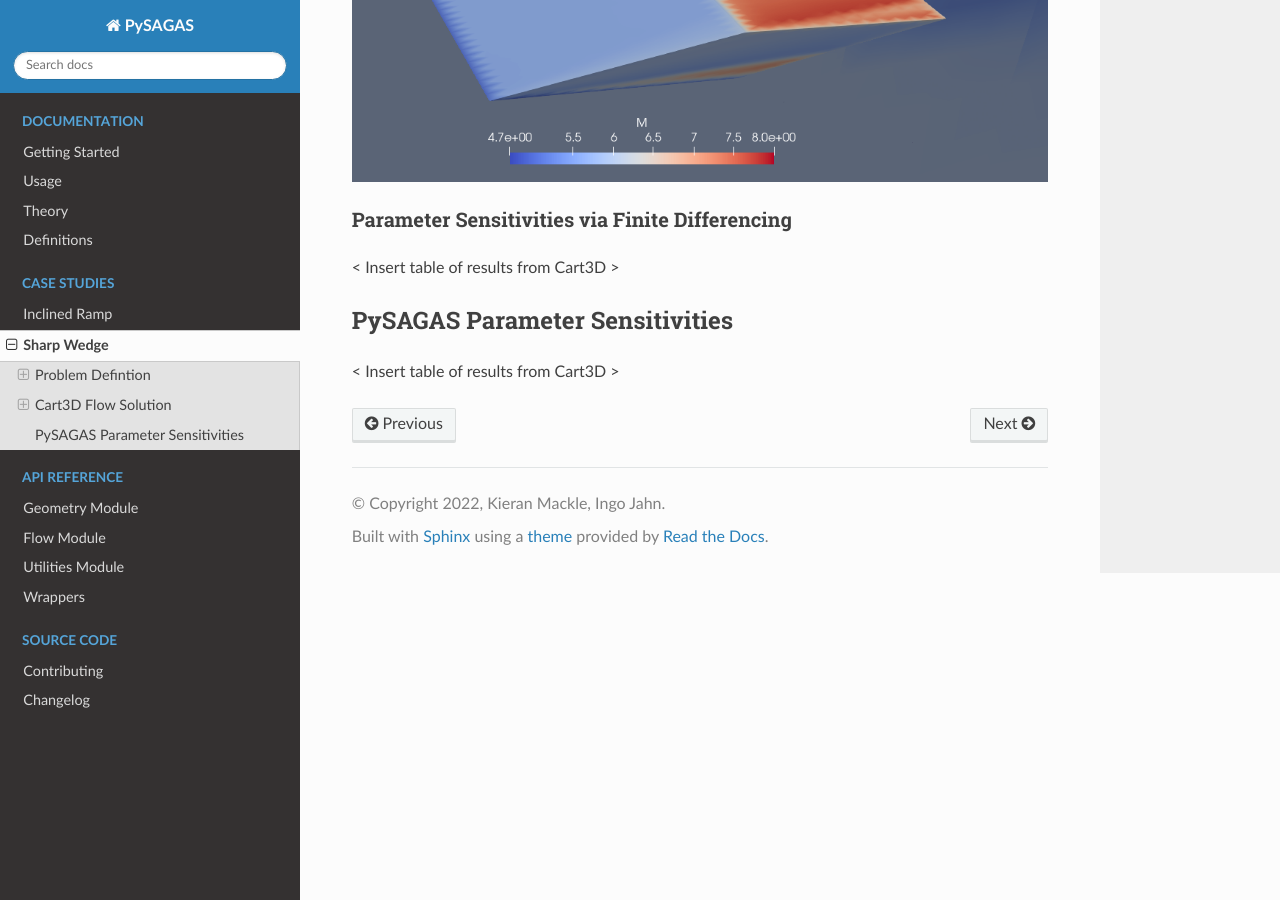
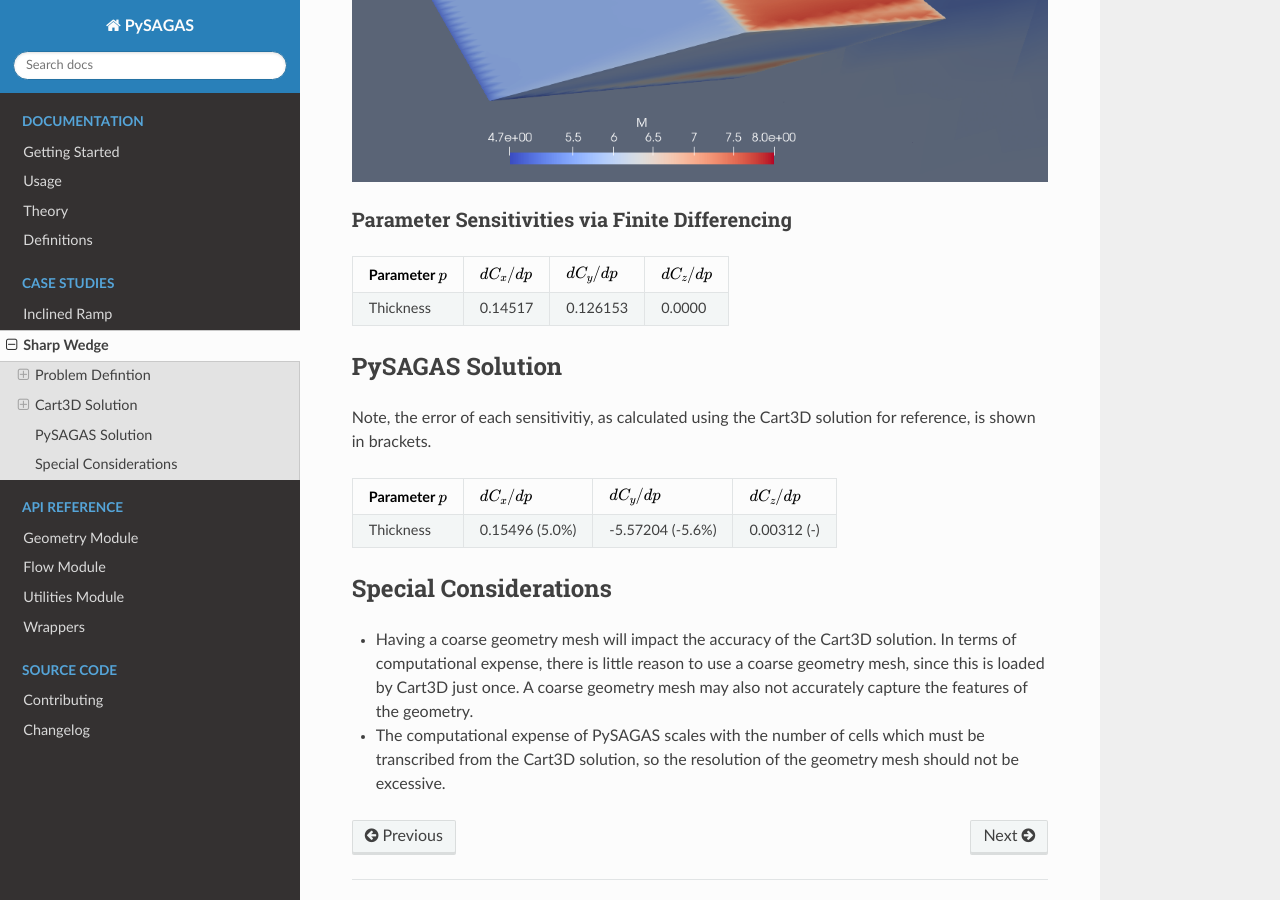
Before and after one commit to kieran-mackle/pysagas, a Sphinx documentation site: the page built from docs/source/examples/sharp_wedge.md, in a window 1280 px wide and 900 px high, scrolled down 2002 px. Built offline with Sphinx 7.4.7 and the Read the Docs theme 2.0.0, drawn with Linux system fonts in a browser that asks for light colours; some of the changed text lies outside the part shown.

Commit message:
docs(sharp_wedge.md): added results for wedge

```diff
--- a/docs/source/examples/sharp_wedge.md
+++ b/docs/source/examples/sharp_wedge.md
@@ -30,7 +30,7 @@ is used to alter the wedge geometry.
 ![Wedge with thickness variations](../_static/thick-thin-wedges.png)
 
 
-## Cart3D Flow Solution
+## Cart3D Solution
 
 ![Wedge flow visualisation](../_static/wedge-flow.png)
 
@@ -39,9 +39,31 @@ is used to alter the wedge geometry.
 
 ### Parameter Sensitivities via Finite Differencing
 
-< Insert table of results from Cart3D >
+
+|  Parameter $p$  | $dC_x/dp$ | $dC_y/dp$ | $dC_z/dp$ |
+|-----------------|-----------|-----------|-----------|
+| Thickness       |  0.14517  |  0.126153   |  0.0000  |
 
 
-## PySAGAS Parameter Sensitivities
+## PySAGAS Solution
 
-< Insert table of results from Cart3D >
+
+Note, the error of each sensitivitiy, as calculated using
+the Cart3D solution for reference, is shown in brackets.
+
+|  Parameter $p$  | $dC_x/dp$ | $dC_y/dp$ | $dC_z/dp$ |
+|-----------------|-----------|-----------|-----------|
+| Thickness       |  0.15496 (5.0%) | -5.57204 (-5.6%)  |  0.00312 (-) |
+
+
+
+## Special Considerations
+
+- Having a coarse geometry mesh will impact the accuracy of the
+Cart3D solution. In terms of computational expense, there is little
+reason to use a coarse geometry mesh, since this is loaded by Cart3D
+just once. A coarse geometry mesh may also not accurately capture
+the features of the geometry.
+- The computational expense of PySAGAS scales with the number of
+cells which must be transcribed from the Cart3D solution, so the
+resolution of the geometry mesh should not be excessive.
```
